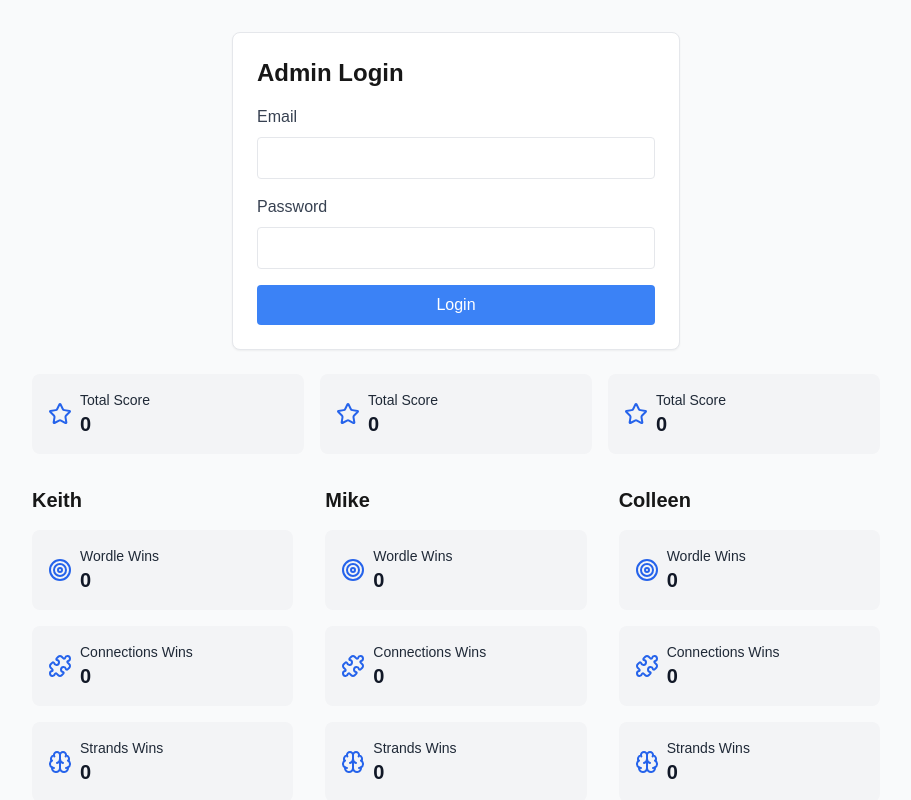
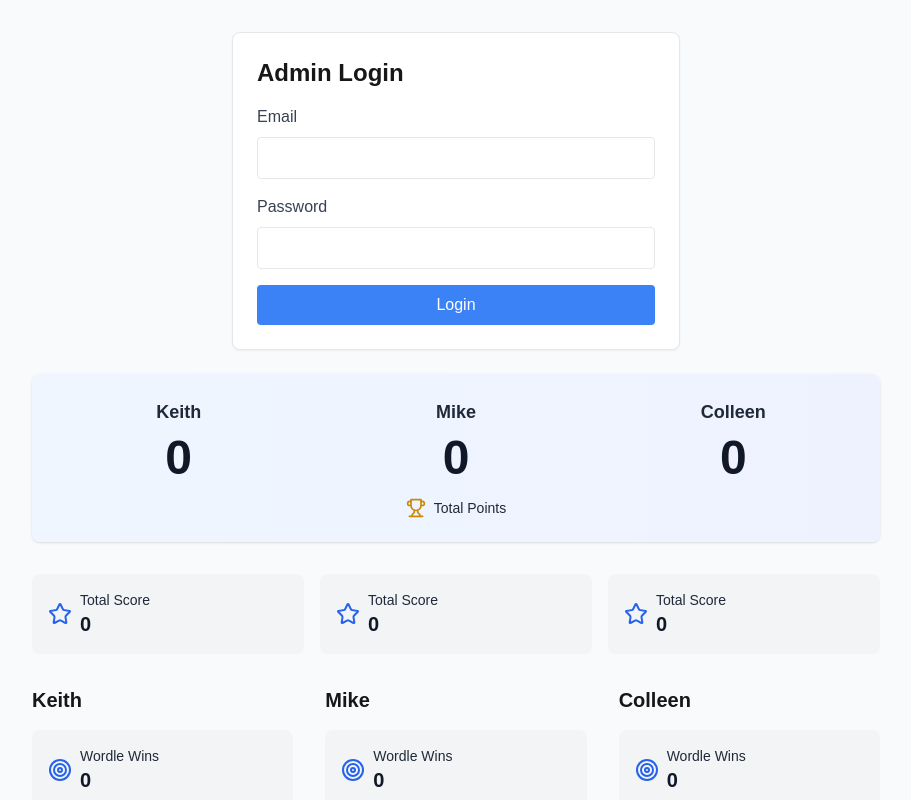
Before and after one commit to mwinscot/nyt-puzzle-scoreboard, a Next.js app: page / in a window 1280 px wide. Shown: the top 800 px of the page, without its empty margins (184-1095 px from the left). Built offline with nearby package versions, Linux system fonts and the light colour scheme; no server answers; the database is empty.

Commit message:
moving scoreboard back to the top 2

```diff
--- a/src/components/puzzle-scoreboard.tsx
+++ b/src/components/puzzle-scoreboard.tsx
@@ -402,15 +402,23 @@ const calculateScores = (text: string): {
     <div className="w-full max-w-4xl mx-auto">
       {!isAdmin && <AdminAuth onLogin={() => setIsAdmin(true)} />}
       <div className="p-6">
-                {/* Move Scoreboard to top */}
-                <div className="grid grid-cols-1 md:grid-cols-3 gap-4 mb-8">
+        <TotalScoreHeader
+          player1Score={Object.values(scores.player1.dailyScores).reduce((acc, score) => acc + score.total, 0)}
+          player2Score={Object.values(scores.player2.dailyScores).reduce((acc, score) => acc + score.total, 0)}
+          player3Score={Object.values(scores.player3.dailyScores).reduce((acc, score) => acc + score.total, 0)}
+          player1Name={player1Name}
+          player2Name={player2Name}
+          player3Name={player3Name}
+        />
+
+        <div className="grid grid-cols-1 md:grid-cols-3 gap-4 mb-8">
           <ScoreCard playername={player1Name} score={scores.player1.total} title="Total Score" icon={Star} />
           <ScoreCard playername={player2Name} score={scores.player2.total} title="Total Score" icon={Star} />
           <ScoreCard playername={player3Name} score={scores.player3.total} title="Total Score" icon={Star} />
         </div>
 
-                {/* Add Date Selection */}
-                {isAdmin && (
+        {/* Add Date Selection */}
+        {isAdmin && (
           <div className="mb-4">
             <input
               type="date"
```
